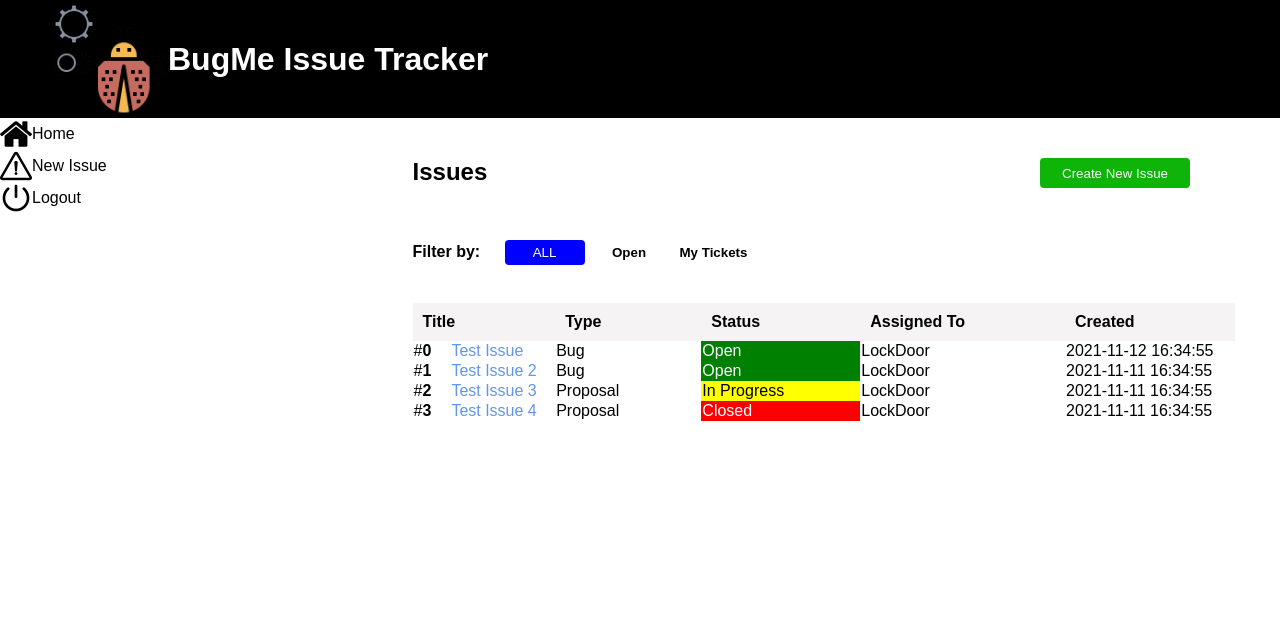
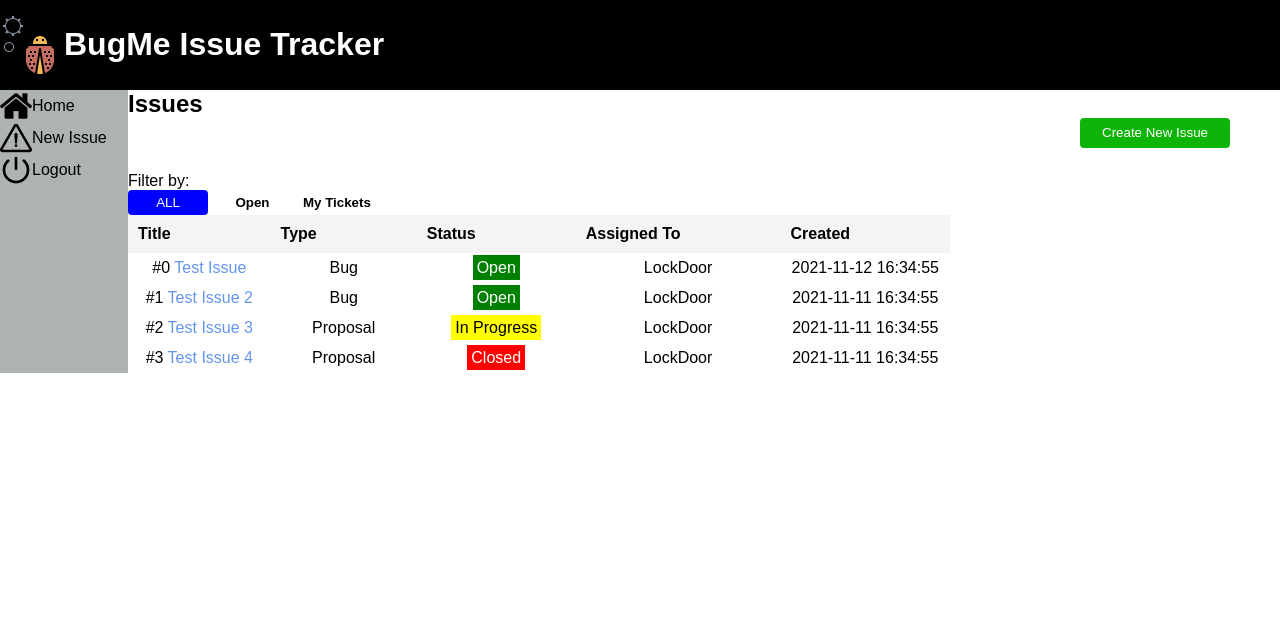
Before and after one commit to Kieranator5050/info2180-finalproject, a PHP site: page / in a window 1280 px wide. Shown: the top 620 px of the page. After the commit the page ends 373 px from the top, so only its background shows below. Run offline with PHP 8.4, Linux system fonts and the light colour scheme; a user stored in the database is signed in; data comes from the database, SQL or seed files in the repository.

Commit message:
completed home screen

```diff
--- a/index.php
+++ b/index.php
@@ -60,10 +60,5 @@
         ?>
       </section>
     </main>
-
-    <!-- NOTE: Footer -->
-    <footer>
-
-    </footer>
   </body>
 </html>
--- a/scripts/issues_all.php
+++ b/scripts/issues_all.php
@@ -9,7 +9,7 @@
             $sql = "SELECT DISTINCT users.id, users.firstname, users.lastname FROM users WHERE users.id=$rowID";
             $assignedTo = $table->query($sql)->fetch_assoc();
             $assignedName = $assignedTo['firstname'] . $assignedTo['lastname'];
-            echo "<tr><td>#<p class=\"id\">" . $row['id']."</p><a class=\"title\">".$row['title'] . "</a></td><td>" . $row['type'] . "</td><td class=\"status\">" . $row['status'] . "</td><td>" . $assignedName . "</td><td>" . $row['created'] . "</td><tr>";
+            echo "<tr><td>#<span class=\"id\">" . $row['id']."</span> <a class=\"title\">".$row['title'] . "</a></td><td>" . $row['type'] . "</td><td class=\"statusContainer\"><span class=\"status\">" . $row['status'] . "</span></td><td>" . $assignedName . "</td><td>" . $row['created'] . "</td><tr>";
         }
     }
         $table->close();
--- a/scripts/issues_mine.php
+++ b/scripts/issues_mine.php
@@ -11,7 +11,7 @@
         $sql = "SELECT DISTINCT users.id, users.firstname, users.lastname FROM users WHERE users.id=$rowID";
         $assignedTo = $table->query($sql)->fetch_assoc();
         $assignedName = $assignedTo['firstname'] . $assignedTo['lastname'];
-        echo "<tr><td>#<p class=\"id\">" . $row['id']."</p><a class=\"title\">".$row['title'] . "</a></td><td>" . $row['type'] . "</td><td class=\"status\">" . $row['status'] . "</td><td>" . $assignedName . "</td><td>" . $row['created'] . "</td><tr>";
+        echo "<tr><td>#<span class=\"id\">" . $row['id']."</span> <a class=\"title\">".$row['title'] . "</a></td><td>" . $row['type'] . "</td><td class=\"statusContainer\"><span class=\"status\">" . $row['status'] . "</span></td><td>" . $assignedName . "</td><td>" . $row['created'] . "</td><tr>";
     }
 }
     $table->close();
--- a/scripts/issues_open.php
+++ b/scripts/issues_open.php
@@ -9,7 +9,7 @@
         $sql = "SELECT DISTINCT users.id, users.firstname, users.lastname FROM users WHERE users.id=$rowID";
         $assignedTo = $table->query($sql)->fetch_assoc();
         $assignedName = $assignedTo['firstname'] . $assignedTo['lastname'];
-        echo "<tr><td>#<p class=\"id\">" . $row['id']."</p><a class=\"title\">".$row['title'] . "</a></td><td>" . $row['type'] . "</td><td class=\"status\">" . $row['status'] . "</td><td>" . $assignedName . "</td><td>" . $row['created'] . "</td><tr>";
+        echo "<tr><td>#<span class=\"id\">" . $row['id']."</span> <a class=\"title\">".$row['title'] . "</a></td><td>" . $row['type'] . "</td><td class=\"statusContainer\"><span class=\"status\">" . $row['status'] . "</span></td><td>" . $assignedName . "</td><td>" . $row['created'] . "</td><tr>";
     }
 }
     $table->close();
--- a/styles/styles.css
+++ b/styles/styles.css
@@ -1,16 +1,28 @@
-body{
+*{
     margin: 0;
     padding: 0;
+}
+
+body{
+    font-family: Arial, Helvetica, sans-serif;
 }
 
 header{
     align-items: center;
     display: flex;
+    background-color: black;
+    color: white;
+    padding-top: 1%;
+    padding-bottom: 1%;
+}
+
+nav{
+    background-color: #aeb3b1;
 }
 
 .header-img{
-    height: 10%;
-    width: 10%;
+    height: 5%;
+    width: 5%;
 }
 
 h1{
@@ -22,3 +34,7 @@ main{
     display: grid;
     grid-template-columns: 10% 90%;
 }
+
+#mainsection{
+    margin: 50%;
+}
--- a/subpages/allIssues.php
+++ b/subpages/allIssues.php
@@ -5,22 +5,23 @@ if (!$_SESSION['isLogged']) {
 ?>
 
 <html>
-<link rel="stylesheet" href="home.css">
-<section id="styles">
+
+
+<section id="style">
     <link rel="stylesheet" href="./subpages/styles/allissues.css">
 </section>
-
 <div class="HomeScreen">
     <div class="body">
         <div class="issues">
             <h1>Issues</h1>
             <h1><button type="" id="filterButtons">Create New Issue</button></h1>
-            <br><br><br><br>
+            <br>
+            <br>
+            <br>
             <p>Filter by:</p>
             <button id="filterButtons1">ALL</button>
             <button id="filterButtons2">Open</button>
             <button id="filterButtons3">My Tickets</button>
-            <br><br>
         </div>
         <table class="table">
             <thead>
@@ -43,7 +44,7 @@ if (!$_SESSION['isLogged']) {
                         $sql = "SELECT DISTINCT users.id, users.firstname, users.lastname FROM users WHERE users.id=$rowID";
                         $assignedTo = $table->query($sql)->fetch_assoc();
                         $assignedName = $assignedTo['firstname'] . $assignedTo['lastname'];
-                        echo "<tr><td>#<p class=\"id\">" . $row['id']."</p><a class=\"title\">".$row['title'] . "</a></td><td>" . $row['type'] . "</td><td class=\"status\">" . $row['status'] . "</td><td>" . $assignedName . "</td><td>" . $row['created'] . "</td><tr>";
+                        echo "<tr><td>#<span class=\"id\">" . $row['id']."</span> <a class=\"title\">".$row['title'] . "</a></td><td>" . $row['type'] . "</td><td class=\"statusContainer\"><span class=\"status\">" . $row['status'] . "</span></td><td>" . $assignedName . "</td><td>" . $row['created'] . "</td><tr>";
                   }
                 }
                   $table->close();
--- a/subpages/js/filter.js
+++ b/subpages/js/filter.js
@@ -55,7 +55,7 @@
         fetch(`./subpages/createIssue.php`)
             .then(response => response.text())
             .then(data => {
-                console.log(data);
+                //console.log(data);
                 //Setting main section
                 $("#mainSection").empty();
                 $("#mainSection").append(data);
@@ -70,12 +70,15 @@
         fetch(`./scripts/issues_all.php`)
             .then(response => response.text())
             .then(data => {
-                console.log(data);
+                //console.log(data);
                 //Reloading table
+
+                tableBody.innerHTML = "";
+                tableBody.innerHTML = data;
                 $("#script").empty();
                 $("#script").append(`<script type="text/javascript" src="./subpages/js/filter.js"></script>`);
-                tableBody.innerHTML = "";
-                tableBody.innerHTML = data;
+                $("#style").empty();
+                $("#style").append(`<link rel="stylesheet" href="./subpages/styles/allissues.css"></link>`);
 
                 //Setting Button Colors
                 all.style.backgroundColor = 'blue';
@@ -96,12 +99,14 @@
         fetch(`./scripts/issues_open.php`)
             .then(response => response.text())
             .then(data => {
-                console.log(data);
+                //console.log(data);
                 //Reloading table
+                tableBody.innerHTML = "";
+                tableBody.innerHTML = data;
                 $("#script").empty();
                 $("#script").append(`<script type="text/javascript" src="./subpages/js/filter.js"></script>`);
-                tableBody.innerHTML = "";
-                tableBody.innerHTML = data;
+                $("#style").empty();
+                $("#style").append(`<link rel="stylesheet" href="./subpages/styles/allissues.css"></link>`);
 
                 //Setting Button Colors
                 all.style.backgroundColor = 'white';
@@ -122,12 +127,14 @@
         fetch(`./scripts/issues_mine.php`)
             .then(response => response.text())
             .then(data => {
-                console.log(data);
+                //console.log(data);
                 //Reloading table
+                tableBody.innerHTML = "";
+                tableBody.innerHTML = data;
                 $("#script").empty();
                 $("#script").append(`<script type="text/javascript" src="./subpages/js/filter.js"></script>`);
-                tableBody.innerHTML = "";
-                tableBody.innerHTML = data;
+                $("#style").empty();
+                $("#style").append(`<link rel="stylesheet" href="./subpages/styles/allissues.css"></link>`);
 
                 //Setting Button Colors
                 all.style.backgroundColor = 'white';
--- a/subpages/styles/allissues.css
+++ b/subpages/styles/allissues.css
@@ -45,3 +45,30 @@
     font-weight: bold;
 
 }
+
+.status{
+    margin: auto;
+    padding: 4px;
+}
+.statusContainer{
+    text-align: center;
+    vertical-align: middle;
+    padding: 6px;
+}
+tr{
+    -webkit-background-clip: content-box;
+    background-clip: content-box;
+}
+table{
+    text-align: center;
+    border-spacing: 0px;
+}
+th{
+    text-align: center;
+    background-color: rgb(245, 243, 243);
+    padding: 10px 100px 10px 10px;
+}
+
+td{
+    position: relative;
+}
```
